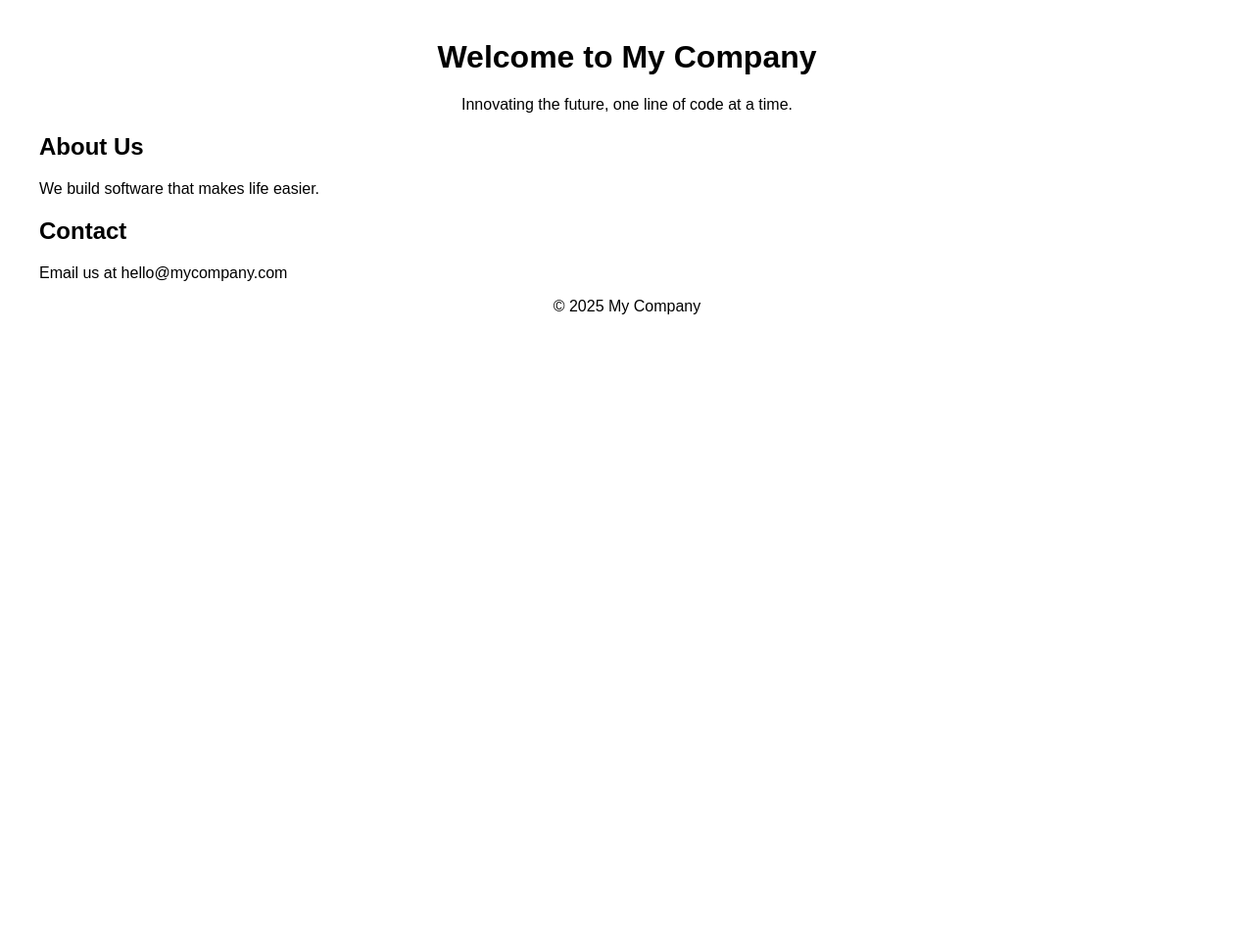
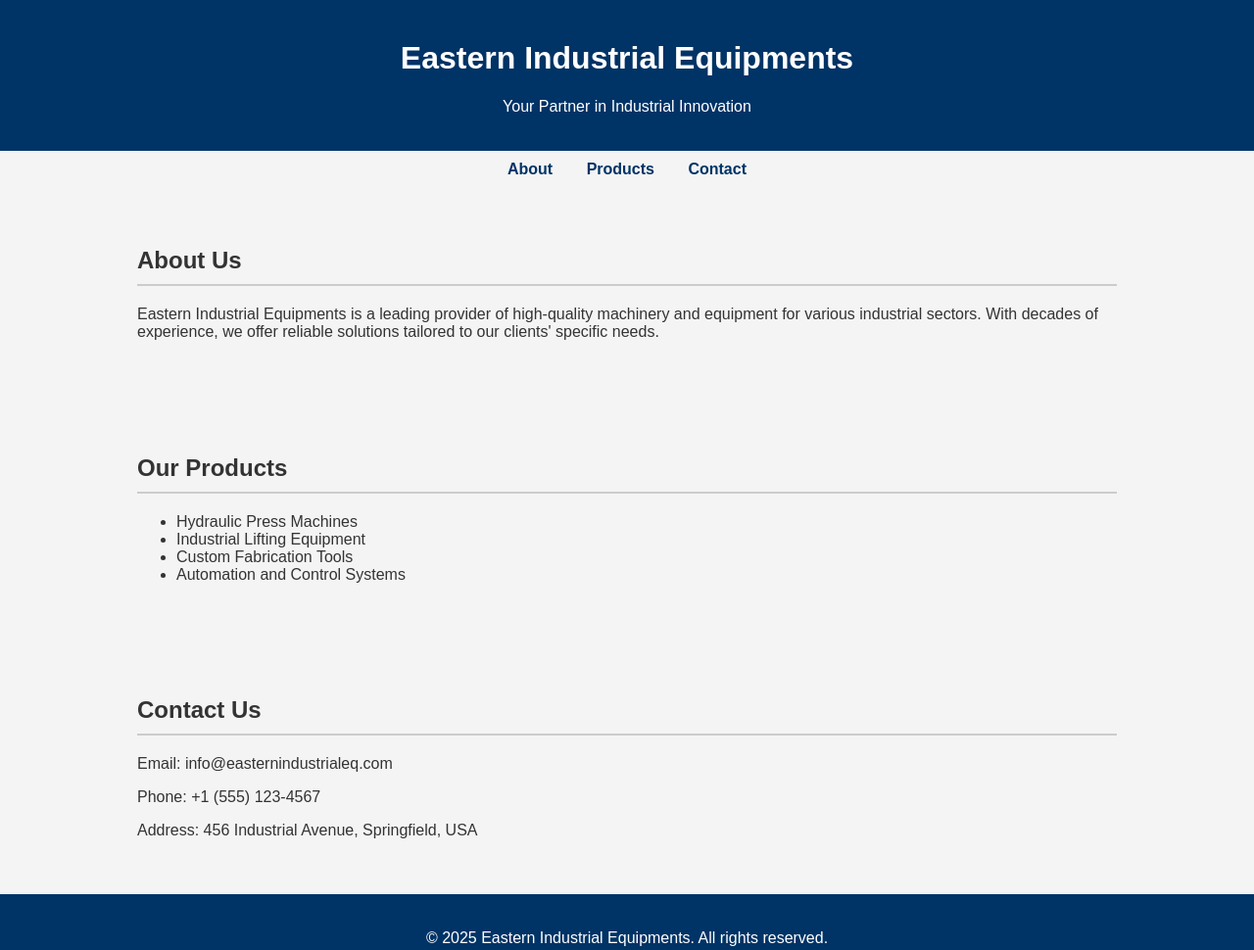
Before and after one commit to Saifkhan1488/eiejsr.in, a plain HTML site: page index.html in a window 1280 px wide. Shown: the whole page at 98% size. Before the commit the page ends 800 px from the top, so only its background shows below. Drawn offline with Linux system fonts and the light colour scheme.

Commit message:
Update index.html

```diff
--- a/index.html
+++ b/index.html
@@ -1,31 +1,88 @@
 <!DOCTYPE html>
-<html>
+<html lang="en">
 <head>
-  <title>My Startup</title>
+  <meta charset="UTF-8">
+  <title>Eastern Industrial Equipments</title>
   <meta name="viewport" content="width=device-width, initial-scale=1">
   <style>
-    body { font-family: Arial, sans-serif; margin: 40px; }
-    header, footer { text-align: center; }
+    body {
+      font-family: Arial, sans-serif;
+      margin: 0;
+      padding: 0;
+      background-color: #f4f4f4;
+      color: #333;
+    }
+    header {
+      background-color: #003366;
+      color: white;
+      padding: 20px 0;
+      text-align: center;
+    }
+    nav {
+      text-align: center;
+      margin: 10px 0;
+    }
+    nav a {
+      margin: 0 15px;
+      text-decoration: none;
+      color: #003366;
+      font-weight: bold;
+    }
+    section {
+      padding: 40px 20px;
+      max-width: 1000px;
+      margin: auto;
+    }
+    footer {
+      text-align: center;
+      padding: 20px;
+      background-color: #003366;
+      color: white;
+    }
+    h2 {
+      border-bottom: 2px solid #ccc;
+      padding-bottom: 10px;
+    }
   </style>
 </head>
 <body>
+
   <header>
-    <h1>Welcome to My Company</h1>
-    <p>Innovating the future, one line of code at a time.</p>
+    <h1>Eastern Industrial Equipments</h1>
+    <p>Your Partner in Industrial Innovation</p>
   </header>
 
-  <section>
+  <nav>
+    <a href="#about">About</a>
+    <a href="#products">Products</a>
+    <a href="#contact">Contact</a>
+  </nav>
+
+  <section id="about">
     <h2>About Us</h2>
-    <p>We build software that makes life easier.</p>
+    <p>Eastern Industrial Equipments is a leading provider of high-quality machinery and equipment for various industrial sectors. With decades of experience, we offer reliable solutions tailored to our clients' specific needs.</p>
   </section>
 
-  <section>
-    <h2>Contact</h2>
-    <p>Email us at hello@mycompany.com</p>
+  <section id="products">
+    <h2>Our Products</h2>
+    <ul>
+      <li>Hydraulic Press Machines</li>
+      <li>Industrial Lifting Equipment</li>
+      <li>Custom Fabrication Tools</li>
+      <li>Automation and Control Systems</li>
+    </ul>
+  </section>
+
+  <section id="contact">
+    <h2>Contact Us</h2>
+    <p>Email: info@easternindustrialeq.com</p>
+    <p>Phone: +1 (555) 123-4567</p>
+    <p>Address: 456 Industrial Avenue, Springfield, USA</p>
   </section>
 
   <footer>
-    <p>© 2025 My Company</p>
+    <p>© 2025 Eastern Industrial Equipments. All rights reserved.</p>
   </footer>
+
 </body>
 </html>
```
